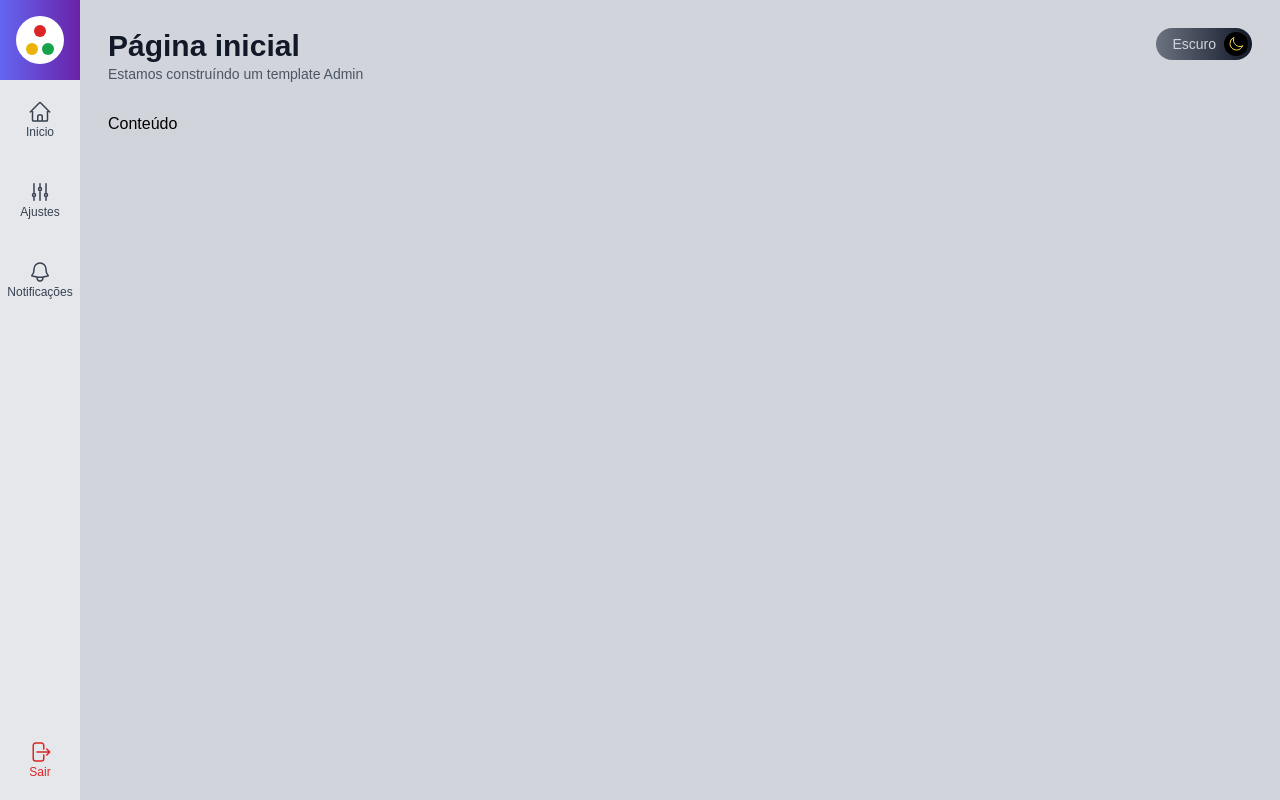
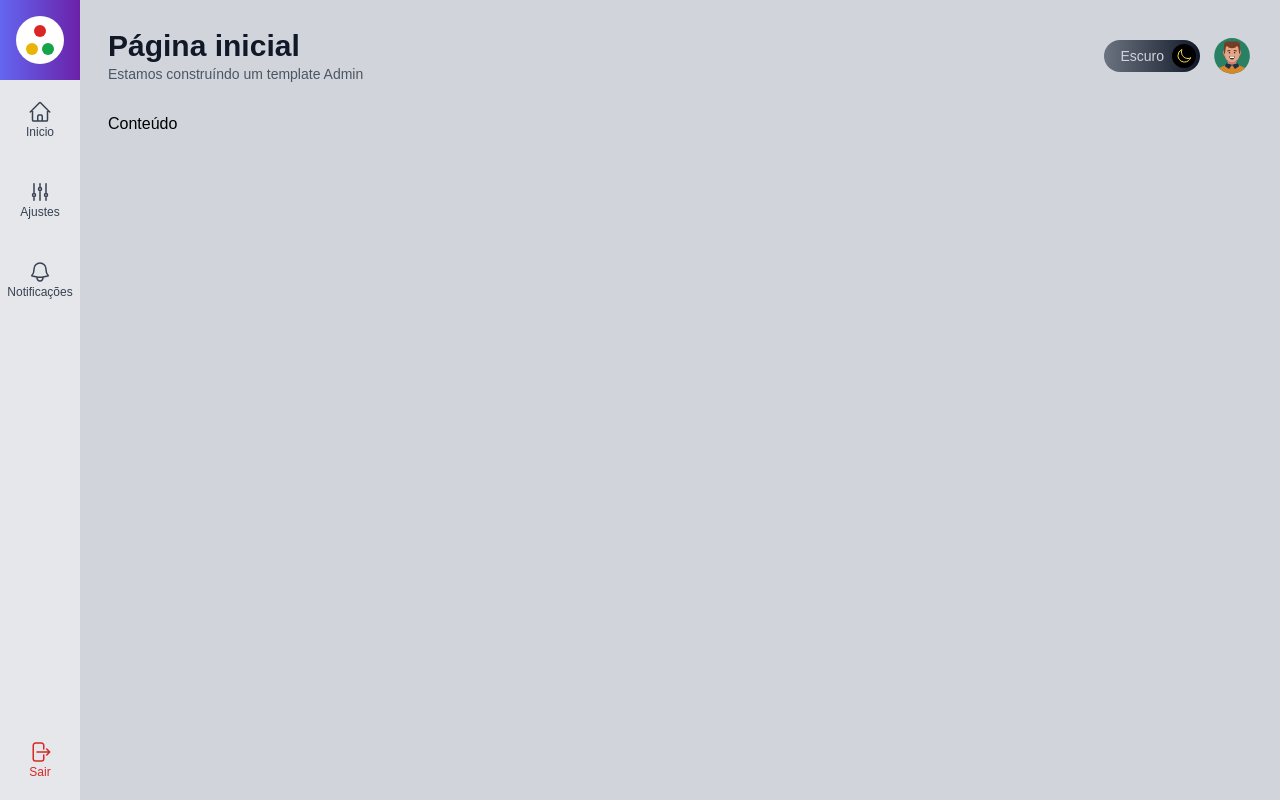
Before and after one commit to ednosmab/admin-template, a Next.js app: page / in a window 1280 px wide. Built offline with nearby package versions, Linux system fonts and the light colour scheme; no server answers.

Commit message:
add avatar image and user google image

```diff
--- a/next.config.ts
+++ b/next.config.ts
@@ -4,7 +4,7 @@
   /* config options here */
   reactStrictMode: true,
   images: {
-    domains: ["picsum.photos"],
+    domains: ["picsum.photos", "lh3.googleusercontent.com"],
   },
 };
 
--- /dev/null
+++ b/src/components/template/AvatarUsuario.tsx
@@ -0,0 +1,27 @@
+import Link from "next/link";
+import Image from "next/image";
+import useAuth from "@/data/hook/useAuth";
+
+interface AvatarUsuarioProps{
+    className?: string
+}
+
+export default function AvatarUsuario(props: AvatarUsuarioProps){
+    const {usuario} = useAuth()
+    return(
+        <Link href="/perfil">
+            <Image
+                src={usuario?.imagemUrl ?? '/images/avatar.svg'}
+                alt="Avatar do Usuário"
+                width={40}
+                height={40}
+                className={`
+                        rounded-full cursor-pointer
+                        ${props.className}
+                    `}
+                objectFit="cover"
+            />
+
+        </Link>
+    )
+}
--- a/src/components/template/Cabecalho.tsx
+++ b/src/components/template/Cabecalho.tsx
@@ -1,6 +1,7 @@
 import useAppData from "@/data/hook/useAppData";
 import BotaoAlternarTema from "./BotaoAlternarTema";
 import Titulo from "./Titulo";
+import AvatarUsuario from "./AvatarUsuario";
 
 interface CabecalhoProps {
     titulo: string;
@@ -13,8 +14,9 @@
     return (
         <div className={`flex `}>
             <Titulo titulo={props.titulo} subTitulo={props.subTitulo}/>
-            <div className={`flex flex-grow justify-end`}>
+            <div className={`flex flex-grow justify-end items-center`}>
                 <BotaoAlternarTema tema={tema} alternarTema={alternarTema}/>
+                <AvatarUsuario className="ml-3 dark:text-gray-200"/>
             </div>
         </div>
     )
--- /dev/null
+++ b/src/pages/perfil.tsx
@@ -0,0 +1,10 @@
+import Layout from "@/components/template/Layout";
+
+export default function Perfil() {
+  return (
+      <Layout titulo="Perfil do Usuário"
+        subTitulo="Administre as informações do usuário">
+        <h1>Perfil do Usuário</h1>
+      </Layout>
+  );
+}
```
Also changed, not shown: public/images/avatar.svg (added).
